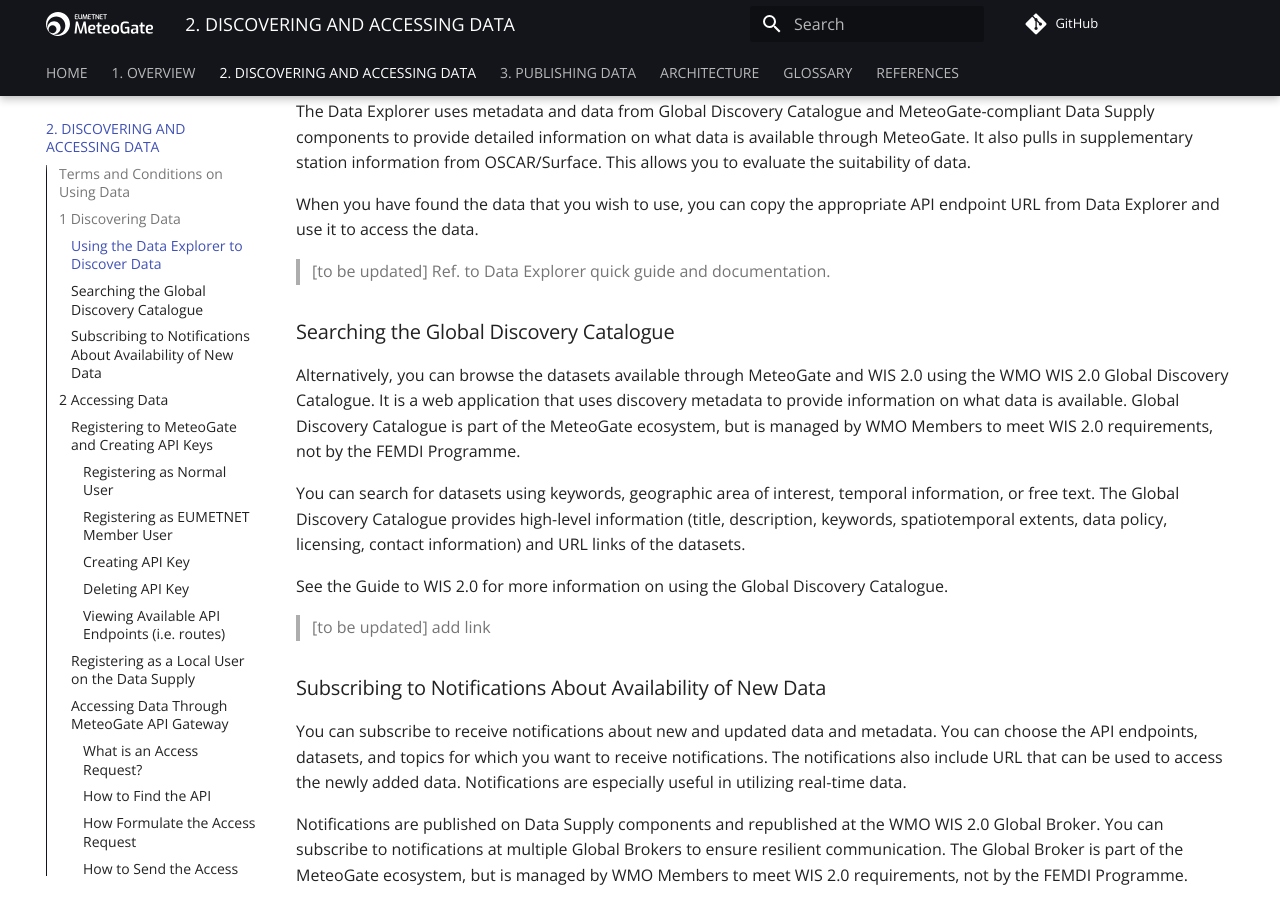
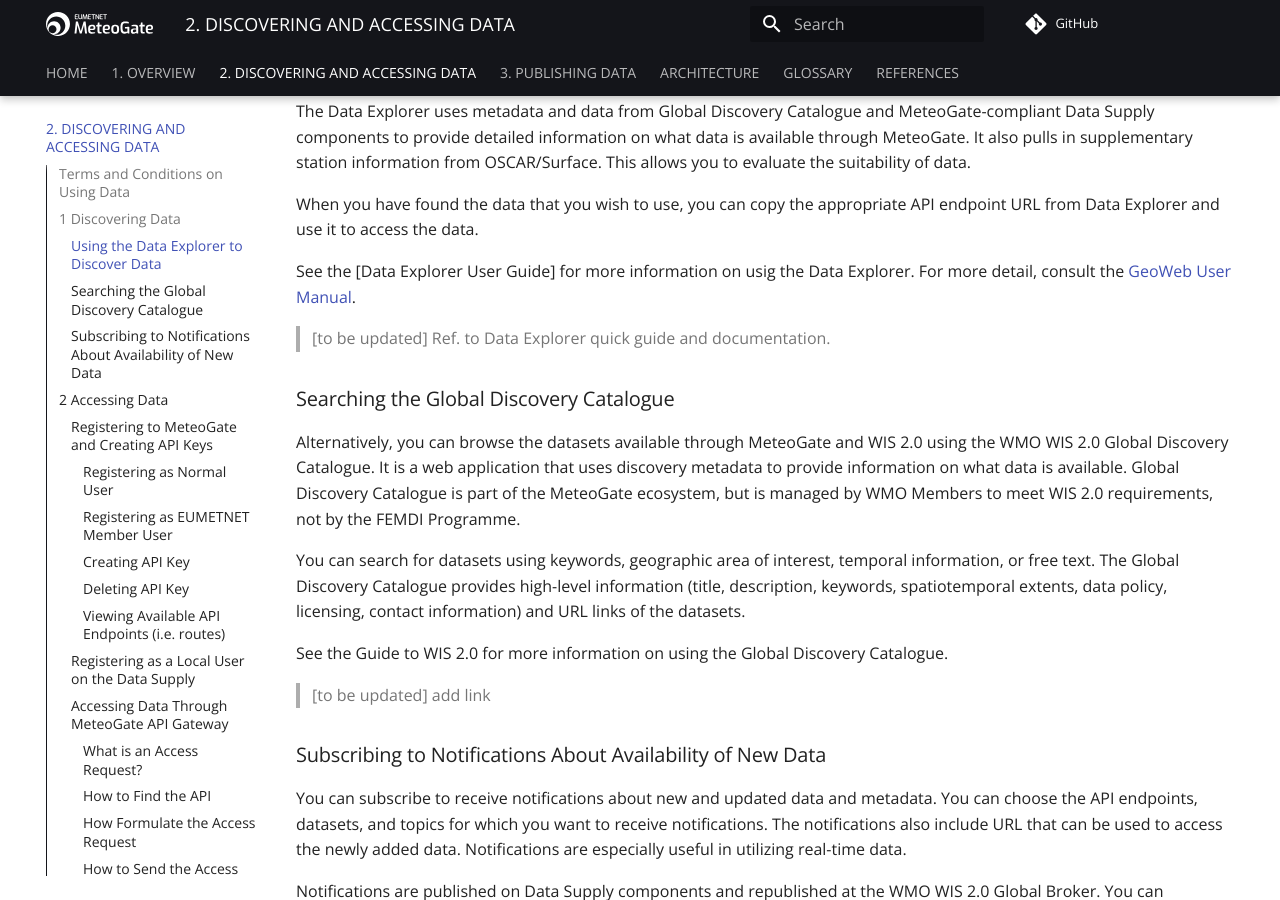
Before and after one commit to EUMETNET/meteogate-documentation, an MkDocs documentation site: the page built from docs/2-discovering-and-accessing-data.md, in a window 1280 px wide and 900 px high, scrolled down 1098 px. Built offline with MkDocs 1.6.1 and Material for MkDocs 9.7.7, drawn with Linux system fonts in a browser that asks for light colours; comment, search, counter and statistics services are not loaded.

Commit message:
Update 2-discovering-and-accessing-data.md

```diff
--- a/docs/2-discovering-and-accessing-data.md
+++ b/docs/2-discovering-and-accessing-data.md
@@ -34,6 +34,8 @@ You can browse and search for datasets available through MeteoGate using the Met
 The Data Explorer uses metadata and data from Global Discovery Catalogue and MeteoGate-compliant Data Supply components to provide detailed information on what data is available through MeteoGate. It also pulls in supplementary station information from OSCAR/Surface. This allows you to evaluate the suitability of data.
 
 When you have found the data that you wish to use, you can copy the appropriate API endpoint URL from Data Explorer and use it to access the data.
+
+See the [Data Explorer User Guide] for more information on usig the Data Explorer. For more detail, consult the [GeoWeb User Manual](https://gitlab.com/groups/opengeoweb/-/wikis/Documentation/User-Manual).
 
 > [to be updated] Ref. to Data Explorer quick guide and documentation.
 
```
